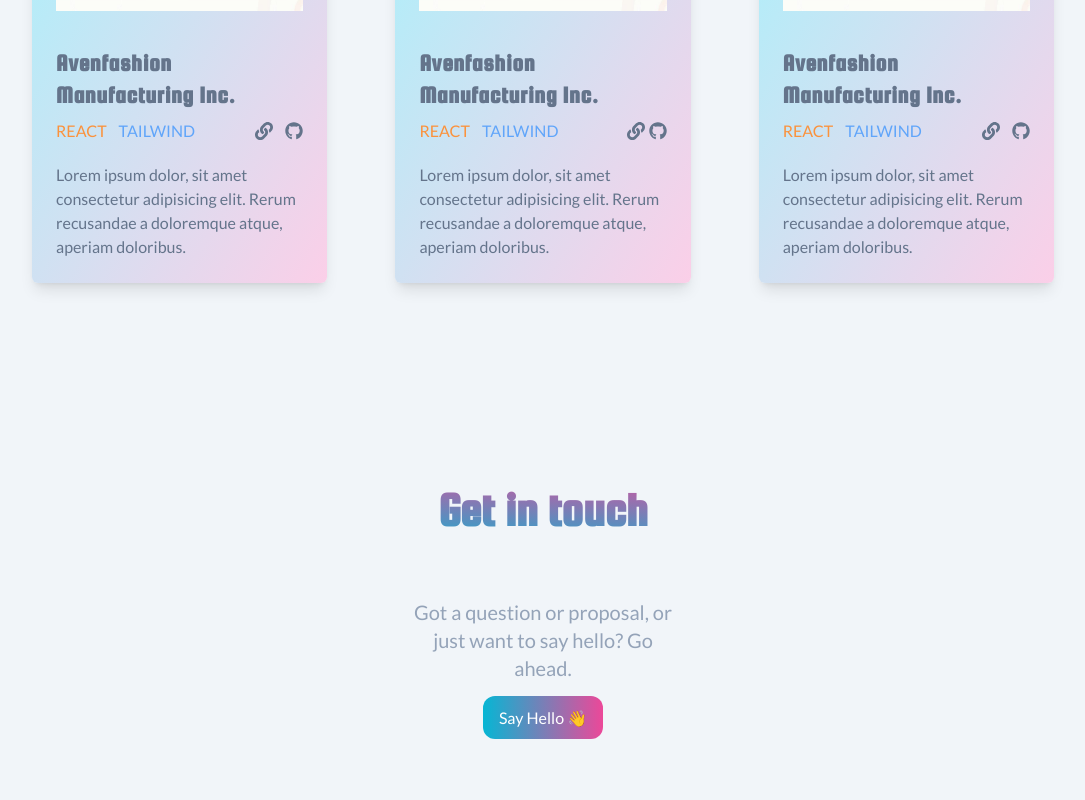
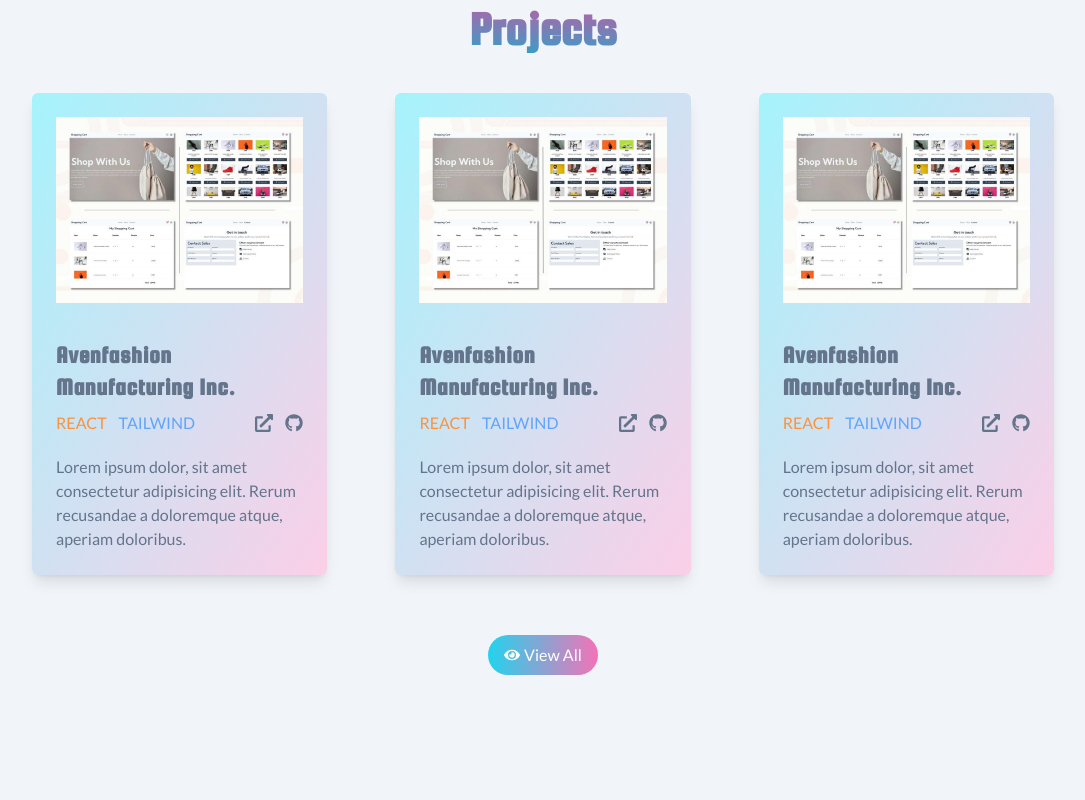
Before and after one commit to markan2ny/portfolio-v2, a React (Vite) app: page / in a window 1280 px wide. Shown: the part 1660-2460 px from the top of the page, without its empty margins (152-1237 px from the left). Built offline with nearby package versions, Linux system fonts and the light colour scheme.

Commit message:
Added Projects

```diff
--- a/src/components/Social.jsx
+++ b/src/components/Social.jsx
@@ -16,7 +16,7 @@ export const Social = () => {
         target="__blank"
         className="hover:text-cyan-500 hover:scale-110"
       >
-        <Fa.FaGitSquare />
+        <Fa.FaGithub />
       </a>
       <a href="#" className="hover:text-cyan-500 hover:scale-110">
         <Fa.FaInstagramSquare />
--- /dev/null
+++ b/src/data/project.js
@@ -0,0 +1,20 @@
+import proj1 from "../asset/project1.jpg";
+
+export const projects = [
+  {
+    _id: 1,
+    image: proj1,
+    title: "Aven Fashion Manufacturing Inc.",
+    description:
+      "Lorem ipsum, dolor sit amet consectetur adipisicing elit. Assumenda, hic. Lorem ipsum dolor sit amet consectetur adipisicing elit. Eaque voluptatibus cumque saepe minus nulla neque! Perspiciatis tempora rerum rem saepe!",
+    categories: [{ category: "Wordpress" }, { category: "dasdsa" }],
+  },
+  {
+    _id: 2,
+    image: proj1,
+    title: "Sample Manufacturing Inc.",
+    description:
+      "Lorem ipsum dolor sit amet consectetur adipisicing elit. Perspiciatis, cupiditate. Lorem ipsum dolor sit amet consectetur adipisicing elit. Provident, maiores.",
+    categories: [{ category: "sss" }, { category: "111" }],
+  },
+];
--- a/src/main.jsx
+++ b/src/main.jsx
@@ -1,10 +1,6 @@
-import React from 'react'
-import ReactDOM from 'react-dom/client'
-import { App } from './App'
-import './main.css'
+import React from "react";
+import ReactDOM from "react-dom/client";
+import { App } from "./App";
+import "./main.css";
 
-ReactDOM.createRoot(document.getElementById('root')).render(
-  <React.StrictMode>
-    <App />
-  </React.StrictMode>
-)
+ReactDOM.createRoot(document.getElementById("root")).render(<App />);
--- a/src/sections/About.jsx
+++ b/src/sections/About.jsx
@@ -6,7 +6,7 @@ import { SectionTitle } from "../components/SectionTitle";
 
 export const About = () => {
   return (
-    <Section id={`about`}>
+    <Section id={`about`} screen={`xl:h-screen`}>
       <SectionTitle title={`About Me`} />
       <div className="md:grid grid-cols-2 gap-20 mt-5 md:mt-10">
         <div>
--- a/src/sections/Contact.jsx
+++ b/src/sections/Contact.jsx
@@ -5,8 +5,8 @@ import { SectionTitle } from "../components/SectionTitle";
 
 export const Contact = () => {
   return (
-    <Section id="contact" screen={`h-[50vh]`}>
-      <div className="py-5 text-center">
+    <Section id="contact" screen={`h-screen`}>
+      <div className="text-center">
         <SectionTitle title={`Get in touch`} />
         <h3 className="text-center text-lg md:text-xl font-normal text-slate-400 py-6 md:w-3/12 mx-auto">
           Got a question or proposal, or just want to say hello? Go ahead.
--- a/src/sections/Project.jsx
+++ b/src/sections/Project.jsx
@@ -6,7 +6,7 @@ import * as Fa from "react-icons/fa";
 
 export const Project = () => {
   return (
-    <Section id={`project`} screen={`md:h-screen`}>
+    <Section id={`project`} screen={`xl:h-screen`}>
       <div>
         <SectionTitle title={`Projects`} />
         {/* Grid */}
@@ -24,7 +24,7 @@ export const Project = () => {
               </div>
             </div>
             <div className="px-3 xl:px-6 py-3">
-              <h2 className="font-extrabold text-xl md:text-2xl tracking-wide font-squada text-slate-500">
+              <h2 className="font-extrabold text-2xl md:text-2xl tracking-wide font-squada text-slate-500">
                 Avenfashion Manufacturing Inc.
               </h2>
               <div className="flex justify-between items-center my-2">
@@ -34,10 +34,10 @@ export const Project = () => {
                 </div>
                 <div className="flex items-center  gap-x-3 text-lg">
                   <a href="#">
-                    <Fa.FaLink className="text-slate-500" />
+                    <Fa.FaExternalLinkAlt className="text-slate-500 hover:text-cyan-500" />
                   </a>
                   <a href="#">
-                    <Fa.FaGithub className="text-slate-500" />
+                    <Fa.FaGithub className="text-slate-500 hover:text-cyan-500" />
                   </a>
                 </div>
               </div>
@@ -47,6 +47,8 @@ export const Project = () => {
               </p>
             </div>
           </div>
+          {/* End Card */}
+          {/* Card */}
           <div className="rounded-md mb-5 shadow-lg overflow-hidden block md:w-[85%] md:mx-auto bg-gradient-to-br from-cyan-200 to-pink-200">
             {/* Image wrapper */}
             <div className="w-full p-1 xl:p-6">
@@ -59,7 +61,7 @@ export const Project = () => {
               </div>
             </div>
             <div className="px-3 xl:px-6 py-3">
-              <h2 className="font-extrabold text-xl md:text-2xl tracking-wide font-squada text-slate-500">
+              <h2 className="font-extrabold text-2xl md:text-2xl tracking-wide font-squada text-slate-500">
                 Avenfashion Manufacturing Inc.
               </h2>
               <div className="flex justify-between items-center my-2">
@@ -67,12 +69,12 @@ export const Project = () => {
                   <span className="text-orange-400">REACT</span>
                   <span className="text-blue-400">TAILWIND</span>
                 </div>
-                <div className="flex items-center  gap-x-1 text-lg">
+                <div className="flex items-center  gap-x-3 text-lg">
                   <a href="#">
-                    <Fa.FaLink className="text-slate-500" />
+                    <Fa.FaExternalLinkAlt className="text-slate-500 hover:text-cyan-500" />
                   </a>
                   <a href="#">
-                    <Fa.FaGithub className="text-slate-500" />
+                    <Fa.FaGithub className="text-slate-500 hover:text-cyan-500" />
                   </a>
                 </div>
               </div>
@@ -82,6 +84,8 @@ export const Project = () => {
               </p>
             </div>
           </div>
+          {/* End Card */}
+          {/* Card */}
           <div className="rounded-md mb-5 shadow-lg overflow-hidden block md:w-[85%] md:mx-auto bg-gradient-to-br from-cyan-200 to-pink-200">
             {/* Image wrapper */}
             <div className="w-full p-1 xl:p-6">
@@ -94,7 +98,7 @@ export const Project = () => {
               </div>
             </div>
             <div className="px-3 xl:px-6 py-3">
-              <h2 className="font-extrabold text-xl md:text-2xl tracking-wide font-squada text-slate-500">
+              <h2 className="font-extrabold text-2xl md:text-2xl tracking-wide font-squada text-slate-500">
                 Avenfashion Manufacturing Inc.
               </h2>
               <div className="flex justify-between items-center my-2">
@@ -104,10 +108,10 @@ export const Project = () => {
                 </div>
                 <div className="flex items-center  gap-x-3 text-lg">
                   <a href="#">
-                    <Fa.FaLink className="text-slate-500" />
+                    <Fa.FaExternalLinkAlt className="text-slate-500 hover:text-cyan-500" />
                   </a>
                   <a href="#">
-                    <Fa.FaGithub className="text-slate-500" />
+                    <Fa.FaGithub className="text-slate-500 hover:text-cyan-500" />
                   </a>
                 </div>
               </div>
@@ -117,6 +121,17 @@ export const Project = () => {
               </p>
             </div>
           </div>
+          {/* End Card */}
+        </div>
+        {/* View All */}
+        <div className="text-center mt-10">
+          <a
+            href="https://github.com/markan2ny"
+            target="__blank"
+            className="inline-flex items-center gap-x-1 px-4 py-2 bg-gradient-to-r from-cyan-400 to-pink-400 text-white rounded-3xl"
+          >
+            <Fa.FaEye /> View All
+          </a>
         </div>
       </div>
     </Section>
```
